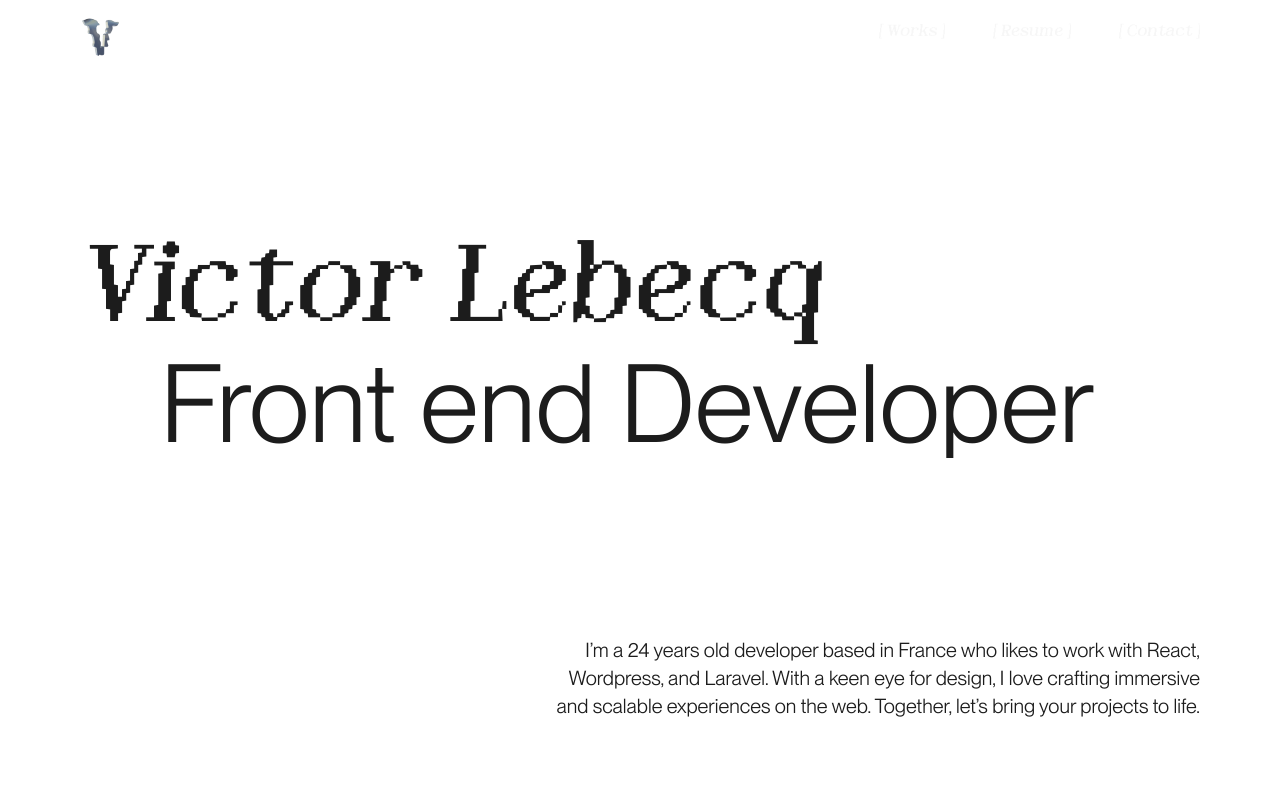
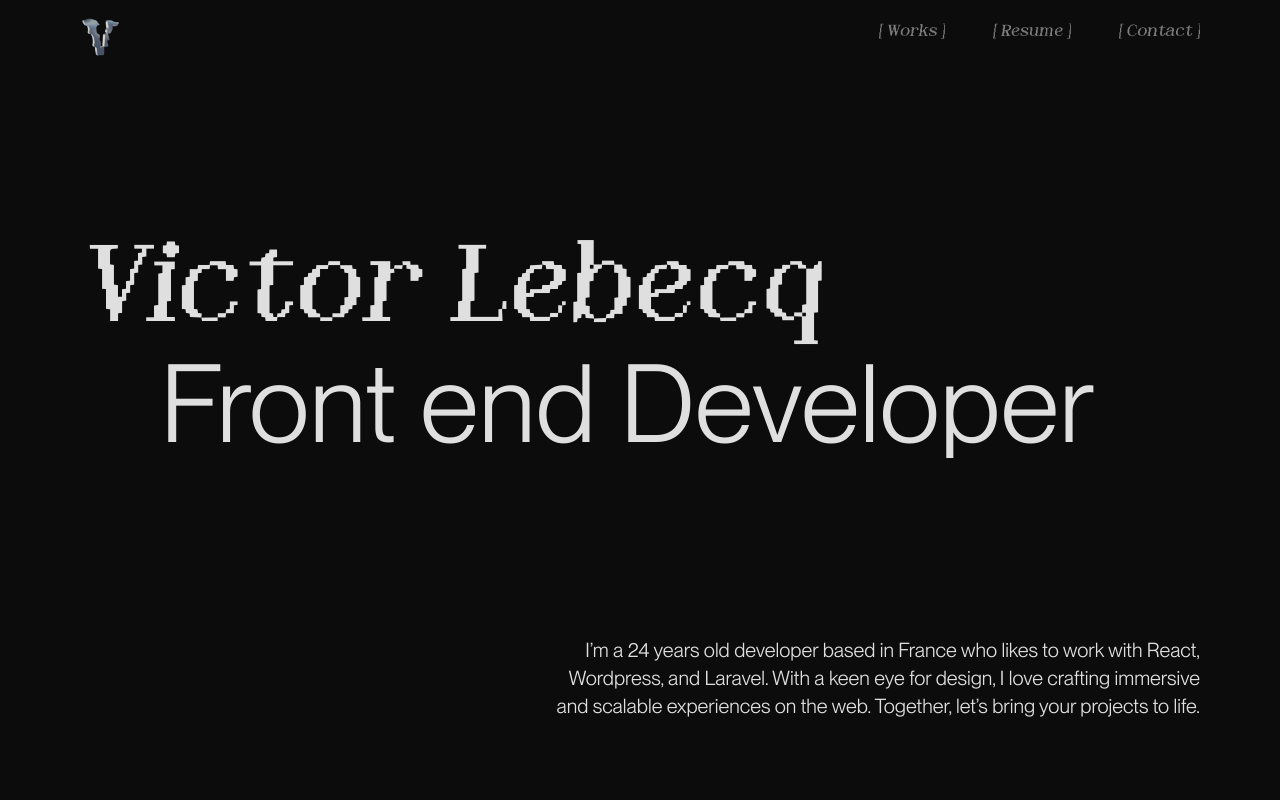
Before and after one commit to pommito/Portfolio-2024, a Next.js app: page / in a window 1280 px wide. Shown: the top 800 px of the page. Built offline with nearby package versions, Linux system fonts and the light colour scheme.

Commit message:
Styling : Dark mode is now the only mode available on the website

```diff
--- a/src/app/globals.css
+++ b/src/app/globals.css
@@ -3,15 +3,8 @@
 @tailwind utilities;
 
 :root {
-  --background: #ffffff;
-  --foreground: #1c1c1c;
-}
-
-@media (prefers-color-scheme: dark) {
-  :root {
-    --background: #0c0c0c;
-    --foreground: #dfdfdf;
-  }
+  --background: #0c0c0c;
+  --foreground: #dfdfdf;
 }
 
 body {
--- a/src/app/layout.tsx
+++ b/src/app/layout.tsx
@@ -3,7 +3,7 @@ import localFont from 'next/font/local';
 import './globals.css';
 
 import Header from '@/components/Header';
-import Grid from '@/components/Grid';
+// import Grid from '@/components/Grid';
 import Footer from '@/components/Footer';
 import SmoothScroll from '@/components/animations/SmoothScroll';
 
```
